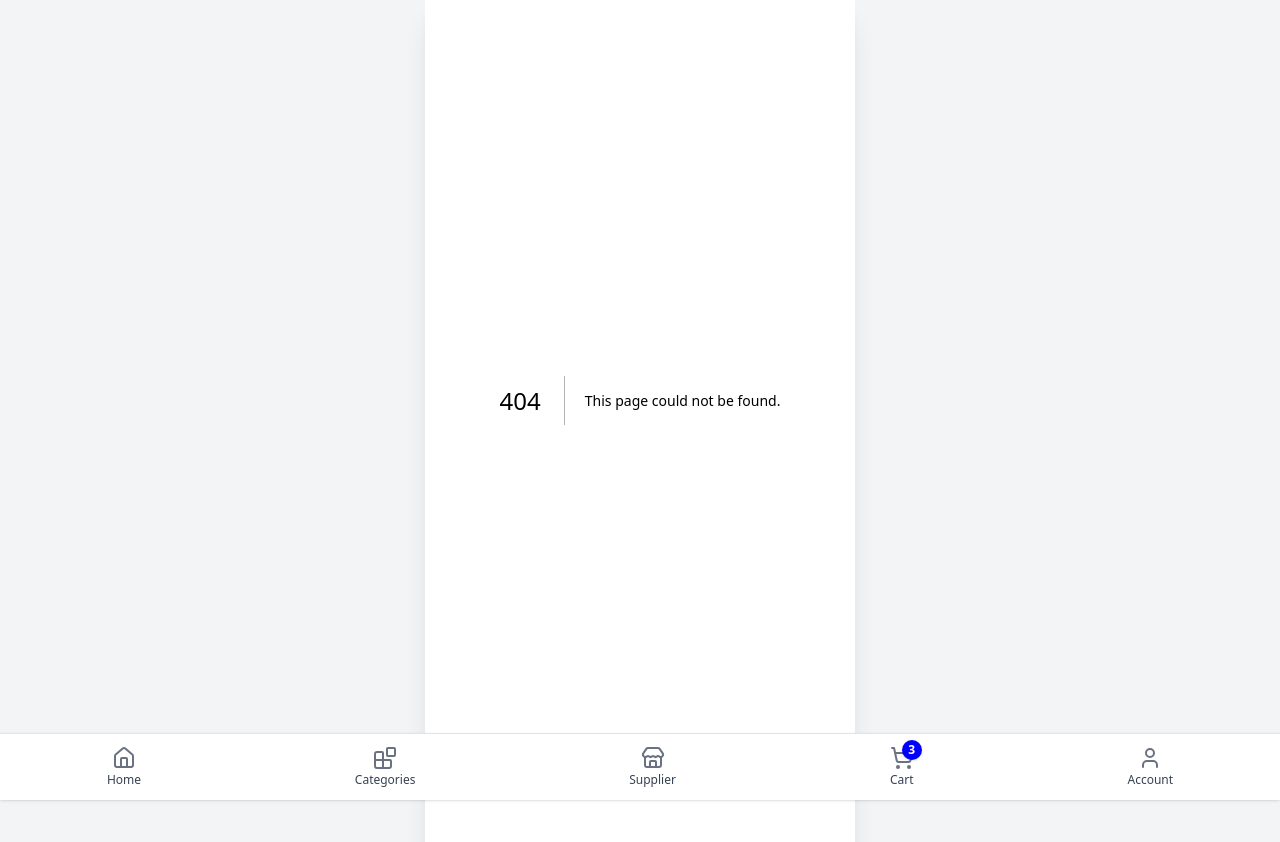
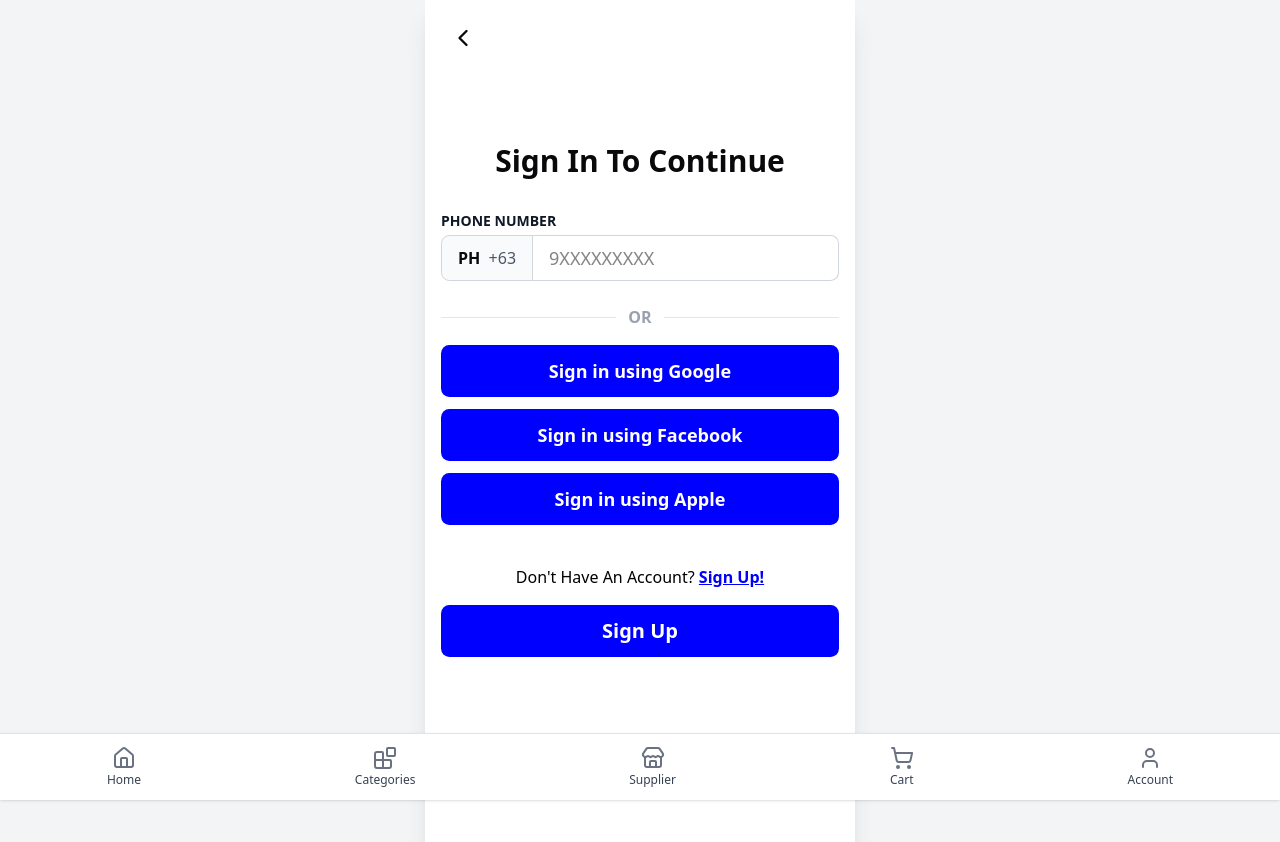
Before and after one commit to rhenando/bethelia, a Next.js app: page /login in a window 1280 px wide. Before the commit this address had no page. Shown: the top 842 px of the page. Built offline with nearby package versions, Linux system fonts and the light colour scheme.

Commit message:
updated code bethelia

```diff
--- /dev/null
+++ b/app/login/page.jsx
@@ -0,0 +1,152 @@
+"use client";
+import { useState, useEffect } from "react";
+import { useRouter } from "next/navigation";
+import { useSelector, useDispatch } from "react-redux";
+import { ChevronLeft } from "lucide-react";
+import { signInWithPopup, GoogleAuthProvider } from "firebase/auth";
+import { auth, db } from "../../lib/firebase"; // update path if needed
+import { doc, getDoc, setDoc } from "firebase/firestore";
+import { setUser } from "../../store/authSlice"; // update path if needed
+
+export default function Login() {
+  const router = useRouter();
+  const dispatch = useDispatch();
+  const [phone, setPhone] = useState("");
+
+  const user = useSelector((state) => state.auth.user);
+  const isLoggedIn = useSelector((state) => state.auth.isLoggedIn);
+
+  // Redirect if already logged in
+  useEffect(() => {
+    if (isLoggedIn && user) {
+      if (user.role === "supplier") {
+        router.replace("/supplier");
+      } else if (user.role === "buyer") {
+        router.replace("/buyer");
+      } else {
+        router.replace("/signup");
+      }
+    }
+  }, [isLoggedIn, user, router]);
+
+  // Uniform button classes
+  const btn =
+    "w-full bg-[var(--primary)] text-white text-lg rounded-md py-3 font-semibold hover:brightness-90 transition border-0 focus:outline-none";
+
+  // Get or create user in Firestore, return the user object with role
+  const getOrCreateUser = async (firebaseUser) => {
+    const userRef = doc(db, "users", firebaseUser.uid);
+    const userSnap = await getDoc(userRef);
+
+    if (userSnap.exists()) {
+      return userSnap.data();
+    } else {
+      // Default new users to "buyer"
+      const newUser = {
+        uid: firebaseUser.uid,
+        email: firebaseUser.email,
+        displayName: firebaseUser.displayName || "",
+        photoURL: firebaseUser.photoURL || "",
+        role: "buyer",
+        createdAt: Date.now(),
+      };
+      await setDoc(userRef, newUser);
+      return newUser;
+    }
+  };
+
+  // Google sign-in handler
+  const handleGoogleSignIn = async () => {
+    try {
+      const provider = new GoogleAuthProvider();
+      const result = await signInWithPopup(auth, provider);
+      const firebaseUser = result.user;
+
+      // Get or create user in Firestore, get their role
+      const userData = await getOrCreateUser(firebaseUser);
+
+      // Store in Redux using setUser
+      dispatch(setUser(userData));
+
+      // Redirect based on role
+      if (userData.role === "supplier") {
+        router.replace("/supplier");
+      } else if (userData.role === "buyer") {
+        router.replace("/buyer");
+      } else {
+        router.replace("/signup");
+      }
+    } catch (error) {
+      alert(error.message);
+    }
+  };
+
+  return (
+    <div className='min-h-screen flex items-center justify-center bg-white px-4 py-6 relative'>
+      {/* Back Button */}
+      <button
+        className='absolute left-4 top-4 p-2'
+        onClick={() => router.back()}
+        aria-label='Go back'
+      >
+        <ChevronLeft size={28} />
+      </button>
+      <div className='w-full max-w-md flex flex-col items-center'>
+        <h1 className='text-3xl font-bold mb-8 text-center'>
+          Sign In To Continue
+        </h1>
+
+        {/* Phone Input */}
+        <label className='block w-full text-gray-900 font-semibold mb-1 text-sm'>
+          PHONE NUMBER
+        </label>
+        <div className='flex w-full mb-6'>
+          <div className='flex items-center border border-gray-300 rounded-l-md bg-gray-50 px-4 py-2 text-base font-semibold'>
+            PH&nbsp;&nbsp;{" "}
+            <span className='font-normal text-gray-600'>+63</span>
+          </div>
+          <input
+            type='tel'
+            placeholder='9XXXXXXXXX'
+            className='flex-1 border-t border-b border-r border-gray-300 rounded-r-md px-4 py-2 outline-none text-lg'
+            value={phone}
+            maxLength={10}
+            onChange={(e) => setPhone(e.target.value.replace(/[^0-9]/g, ""))}
+            inputMode='numeric'
+          />
+        </div>
+
+        {/* OR Divider */}
+        <div className='w-full flex items-center mb-4'>
+          <div className='flex-1 h-px bg-gray-200' />
+          <span className='px-3 text-gray-400 text-base font-semibold'>OR</span>
+          <div className='flex-1 h-px bg-gray-200' />
+        </div>
+
+        {/* Social Buttons */}
+        <button className={`${btn} mb-3`} onClick={handleGoogleSignIn}>
+          Sign in using Google
+        </button>
+        <button className={`${btn} mb-3`}>Sign in using Facebook</button>
+        <button className={`${btn} mb-10`}>Sign in using Apple</button>
+
+        {/* Sign Up Section */}
+        <div className='text-center text-black text-base w-full'>
+          Don't Have An Account?{" "}
+          <button
+            className='text-[var(--primary)] underline font-semibold mb-4'
+            onClick={() => router.push("/signup")}
+          >
+            Sign Up!
+          </button>
+          <button
+            className='w-full bg-[var(--primary)] text-white text-xl rounded-md py-3  font-bold hover:brightness-90 transition border-0 focus:outline-none'
+            onClick={() => router.push("/signup")}
+          >
+            Sign Up
+          </button>
+        </div>
+      </div>
+    </div>
+  );
+}
--- a/components/NavbarMobile.jsx
+++ b/components/NavbarMobile.jsx
@@ -1,7 +1,9 @@
 "use client";
 import Link from "next/link";
-import { usePathname } from "next/navigation";
+import { usePathname, useRouter } from "next/navigation";
+import { useSelector } from "react-redux";
 import { Home, ShoppingCart, User, Blocks, Store } from "lucide-react";
+import { useState } from "react";
 
 const navItems = [
   { label: "Home", href: "/", icon: Home },
@@ -11,20 +13,102 @@ const navItems = [
   { label: "Account", href: "/account", icon: User },
 ];
 
-// Example counts (you can get these from context/store)
-const cartCount = 3;
-// Add more counts for other icons if needed in future
+const cartCount = 0;
 
 export default function NavbarMobile() {
   const pathname = usePathname();
+  const router = useRouter();
+  const authUser = useSelector((state) => state.auth.user);
+  // Make sure the user role is present in the auth slice, e.g., authUser?.role
+  const [showLogin, setShowLogin] = useState(false);
+
+  // Handle Account click with role check
+  const handleAccountClick = (e) => {
+    if (!authUser) {
+      e.preventDefault();
+      setShowLogin(true);
+      return;
+    }
+    // User is logged in, check role
+    e.preventDefault();
+    if (authUser.role === "supplier") {
+      router.push("/supplier");
+    } else {
+      // Default to /account for buyers or any other role
+      router.push("/account");
+    }
+  };
+
+  // Example login modal (replace with your actual login dialog component)
+  const LoginModal = ({ open, onClose }) =>
+    !open ? null : (
+      <div className='fixed inset-0 bg-black/30 z-[99999] flex items-center justify-center'>
+        <div className='bg-white rounded-xl p-6 max-w-xs w-full shadow-lg relative'>
+          <button
+            className='absolute top-2 right-2 text-gray-400 hover:text-gray-800'
+            onClick={onClose}
+            aria-label='Close login dialog'
+          >
+            ×
+          </button>
+          <h2 className='font-bold text-lg mb-4 text-center'>
+            Log in Required
+          </h2>
+          <p className='text-gray-700 mb-4 text-center text-sm'>
+            Please log in to access your account.
+          </p>
+          <button
+            className='w-full py-2 px-4 rounded bg-[var(--primary)] text-white font-semibold'
+            onClick={() => {
+              onClose();
+              router.push("/login");
+            }}
+          >
+            Log In
+          </button>
+        </div>
+      </div>
+    );
 
   return (
+    <>
       <nav
         role='navigation'
         className='fixed bottom-0 left-0 w-full bg-white dark:bg-background border-t z-[9999] flex justify-around py-3 shadow'
       >
         {navItems.map(({ label, href, icon: Icon }) => {
           const isActive = pathname === href || pathname.startsWith(href + "/");
+
+          if (label === "Account") {
+            return (
+              <a
+                key={label}
+                href='#'
+                aria-label={label}
+                onClick={handleAccountClick}
+                className={`flex flex-col items-center text-xs font-medium focus:outline-none group relative
+                  ${
+                    isActive
+                      ? "text-[var(--primary)] dark:text-[var(--primary)]"
+                      : "text-gray-700 dark:text-muted-foreground"
+                  } transition-colors active:scale-90`}
+              >
+                <span className='relative flex items-center justify-center'>
+                  <Icon
+                    className={`w-6 h-6 mb-0.5 transition-transform duration-200
+                      ${
+                        isActive
+                          ? "stroke-[var(--primary)] dark:stroke-[var(--primary)] scale-110"
+                          : "stroke-gray-500 dark:stroke-muted-foreground group-hover:scale-110"
+                      }
+                    `}
+                  />
+                </span>
+                {label}
+              </a>
+            );
+          }
+
           return (
             <Link
               key={label}
@@ -62,5 +146,8 @@ export default function NavbarMobile() {
           );
         })}
       </nav>
+      {/* Login Modal */}
+      <LoginModal open={showLogin} onClose={() => setShowLogin(false)} />
+    </>
   );
 }
```
Lines whose indentation alone changed are shown as unchanged.
